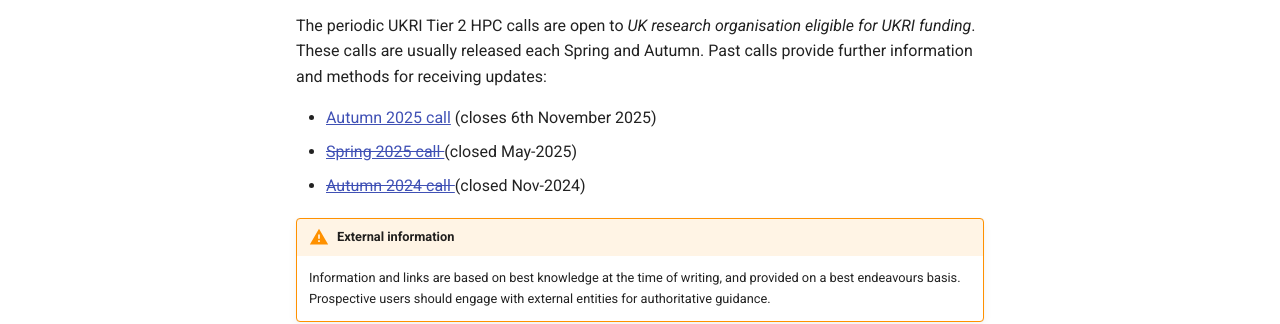
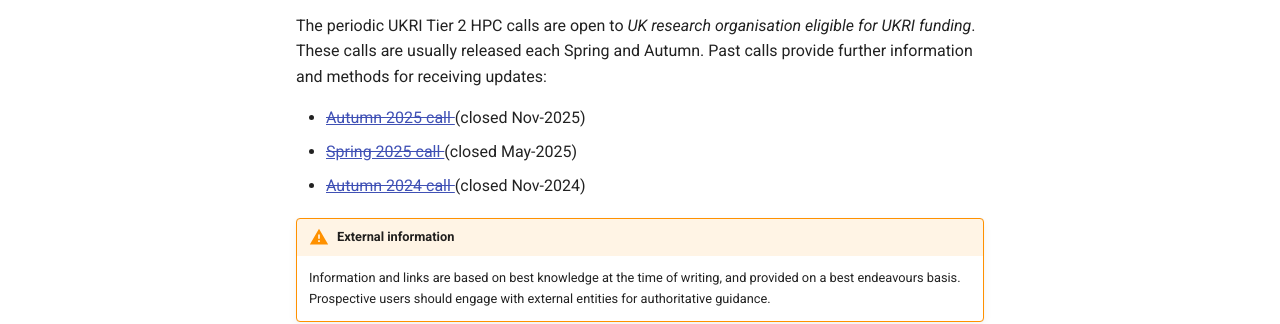
Before and after one commit to isambard-sc/apply.isambard.ac.uk, an MkDocs documentation site: the page built from docs/ukri/index.md, in a window 1280 px wide and 1004 px high. Shown: the part 613-937 px from the top of the window. Built offline with MkDocs 1.6.1 and Material for MkDocs 9.7.7, drawn with Linux system fonts in a browser that asks for light colours.

Commit message:
Updated closure of I3 call

```diff
--- a/docs/ukri/index.md
+++ b/docs/ukri/index.md
@@ -19,7 +19,7 @@
 
 The periodic UKRI Tier 2 HPC calls are open to _UK research organisation eligible for UKRI funding_. These calls are usually released each Spring and Autumn. Past calls provide further information and methods for receiving updates:
 
-* [Autumn 2025 call][i3-ukri-autumn25-call] (closes 6th November 2025)
+* [<span style="text-decoration: line-through;">Autumn 2025 call </span>][i3-ukri-autumn25-call] (closed Nov-2025)
 * [<span style="text-decoration: line-through;">Spring 2025 call </span>][i3-ukri-spring25-call]  (closed May-2025)
 * [<span style="text-decoration: line-through;">Autumn 2024 call </span>][i3-ukri-autumn24-call]  (closed Nov-2024)
 
```
